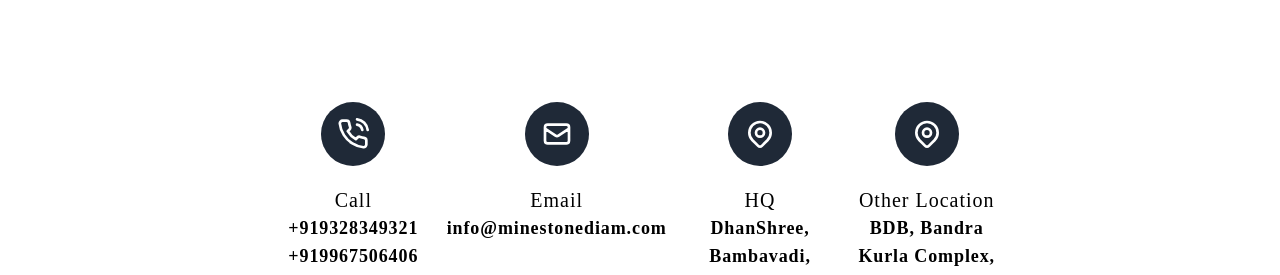
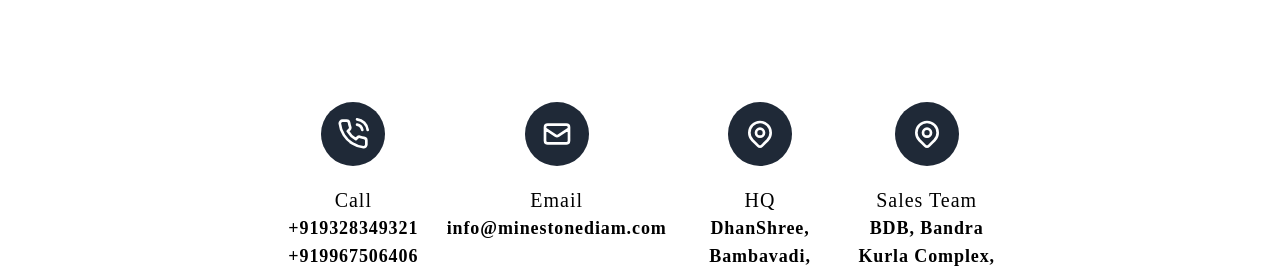
Before and after one commit to deep-sutariya/Minestone-Diam, a Next.js app: page /contact in a window 1280 px wide. Shown: the part 874-1149 px from the top of the page. Built offline with nearby package versions, Linux system fonts and the light colour scheme; a web font is replaced by a local one.

Commit message:
Update ContactPage.js

```diff
--- a/src/components/ContactPage.js
+++ b/src/components/ContactPage.js
@@ -37,7 +37,7 @@
                 details="DhanShree, Bambavadi, Tunki, Patel Nagar, Surat, Gujarat, 395004"
               />
               <ContactCard
-                type="Other Location"
+                type="Sales Team"
                 details="BDB, Bandra Kurla Complex, Mumbai, Maharashtra, 400051"
               />
             </div>
```
